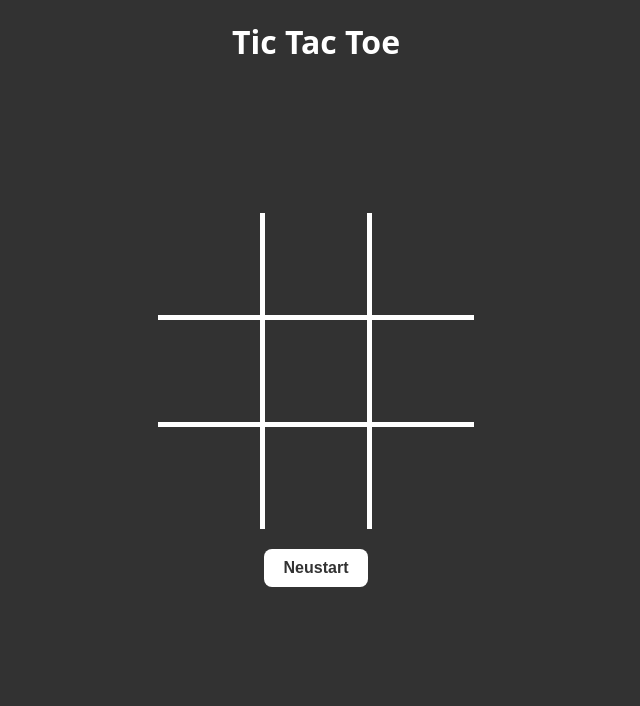
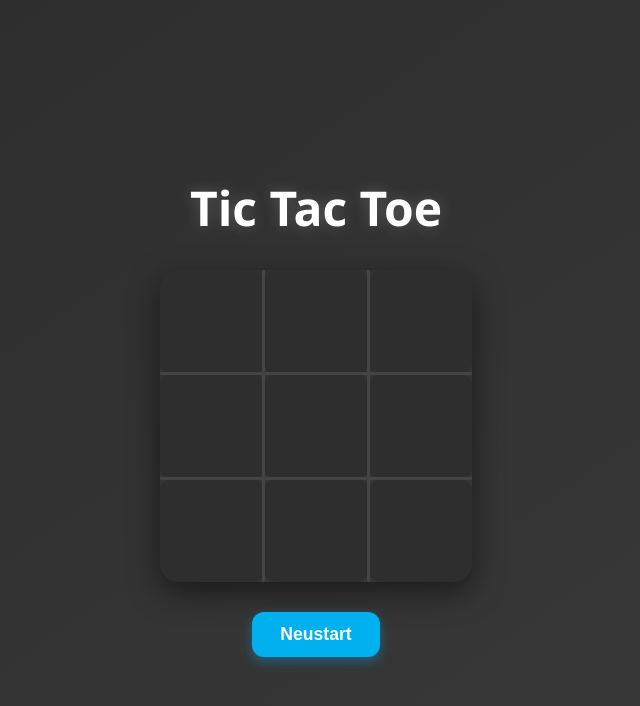
Before and after one commit to MirkanPolat/Tic-Tac-Toe-, a plain HTML site: page index.html in a window 1280 px wide. Both pictures are taken after a click on the button "Neustart". Shown: the whole page, without its empty margins (324-964 px from the left). Drawn offline with Linux system fonts and the light colour scheme.

Commit message:
adding sound onclick

```diff
--- a/script.js
+++ b/script.js
@@ -1,4 +1,6 @@
 let currentShape = "circle";
+let AUDIO_PlAYER1 = new Audio("/sound/player1.mp3")
+let AUDIO_PLAYER2 = new Audio("/sound/player2.mp3")
 
 function init() {
   render();
@@ -87,6 +89,7 @@ function generateCircleSVG() {
         </circle>
       </svg>
     `;
+    AUDIO_PlAYER1.play();
 
   return svgHtml;
 }
@@ -120,6 +123,7 @@ function generateCrossSVG() {
         </g>
       </svg>
     `;
+     AUDIO_PLAYER2.play();
 
   return svgHtml;
 }
@@ -157,10 +161,9 @@ function drawWinLine(startIndex, endIndex) {
   const container = document.body;
 
   const line = document.createElement("div");
-  line.style.position = "absolute";
-  line.style.backgroundColor = "white";
-  line.style.height = "5px";
-  line.style.borderRadius = "3px";
+  line.classList.add("line");
+
+
 
   const x1 = startRect.left + startRect.width / 2;
   const y1 = startRect.top + startRect.height / 2;
@@ -196,11 +199,8 @@ function restartGame() {
   currentShape = "circle";
 
   // Gewinnlinie(n) entfernen
-  document.querySelectorAll("body > div").forEach((el) => {
-    if (el.style.position === "absolute") {
-      el.remove();
-    }
-  });
+  document.querySelectorAll(".line").forEach((el) => el.remove());
+
 
   // Neu rendern
   render();
--- a/style.css
+++ b/style.css
@@ -1,6 +1,6 @@
 body {
-    background-color: #323232;
-    font-family: 'Open Sans', sans-serif;
+    background: linear-gradient(145deg, #2c2c2c, #3a3a3a);
+    font-family: 'Segoe UI', Tahoma, Geneva, Verdana, sans-serif;
     display: flex;
     flex-direction: column;
     justify-content: center;
@@ -8,31 +8,38 @@ body {
     height: 100vh;
     color: white;
     margin: 0;
+    overflow: hidden;
   }
 
   h1 {
     text-align: center;
-    position: absolute;
-    top: 20px; /* Hält den h1 ganz oben */
-    margin: 0;
+    font-size: 3rem;
+    margin-bottom: 30px;
+    text-shadow: 0 0 15px rgba(255, 255, 255, 0.2);
   }
 
   table {
     border-collapse: collapse;
+    box-shadow: 0 10px 30px rgba(0, 0, 0, 0.5);
+    border-radius: 20px;
+    overflow: hidden;
   }
 
   td {
     width: 100px;
     height: 100px;
+    background: #2e2e2e;
+    border: 3px solid #444;
     text-align: center;
-    font-size: 2em;
-    font-weight: bold;
-    border: 5px solid white;
+    vertical-align: middle;
+    transition: background 0.3s, transform 0.2s;
+    border-radius: 12px;
   }
 
   td:hover {
-    background-color: rgba(255, 255, 255, 0.3);
+    background-color: #444;
     cursor: pointer;
+    transform: scale(1.05);
   }
 
   tr:first-child td {
@@ -52,18 +59,33 @@ td:last-child {
   }
 
   #restart-btn {
-    margin-top: 20px;
-    padding: 10px 20px;
-    font-size: 1rem;
+    margin-top: 30px;
+    padding: 12px 28px;
+    font-size: 1.1rem;
     font-weight: bold;
-    background-color: white;
-    color: #323232;
+    background: #00b0ef;
+    color: white;
     border: none;
-    border-radius: 8px;
+    border-radius: 12px;
+    box-shadow: 0 4px 12px rgba(0, 176, 239, 0.4);
     cursor: pointer;
     transition: 0.3s ease;
   }
 
   #restart-btn:hover {
-    background-color: #dddddd;
+    background-color: #0095c7;
+    box-shadow: 0 4px 16px rgba(0, 176, 239, 0.6);
   }
+
+  svg {
+    pointer-events: none;
+  }
+
+  .line {
+    position: absolute;
+    background-color: white;
+    height: 5px;
+    border-radius: 3px;
+    z-index: 1000;
+    box-shadow: 0 0 15px white;
+  }
```
Also changed, not shown: 4 other files. Lines whose indentation alone changed are shown as unchanged.
